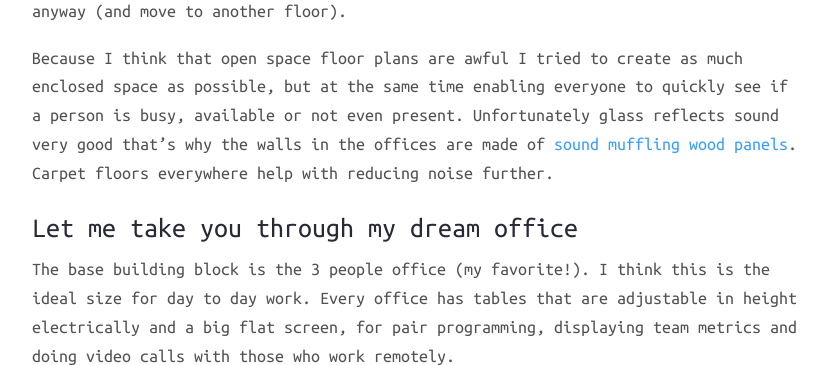
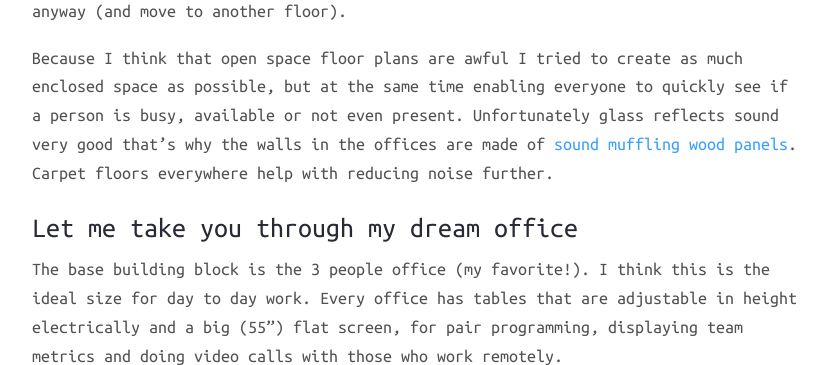
Before and after one commit to coderbyheart/blog, a Jekyll site: the page built from _posts/2017-04-27-office-design-by-an-office-hater.md, in a window 1280 px wide and 900 px high, scrolled down 1372 px, cut to the strip 0-365 px from the top of the window. Shown: the whole strip, without its empty margins (224-1051 px from the left). Built offline with Jekyll 4.4.1, drawn with Linux system fonts in a browser that asks for light colours; nearby versions of some CDN libraries; comment, search, counter and statistics services are not loaded; some of the changed text lies outside the part shown.

Commit message:
Update 2017-04-27-office-design-by-an-office-hater.md
Hint on screens.

```diff
--- a/_posts/2017-04-27-office-design-by-an-office-hater.md
+++ b/_posts/2017-04-27-office-design-by-an-office-hater.md
@@ -26,7 +26,7 @@
 
 ## Let me take you through my dream office
 
-The base building block is the 3 people office (my favorite!). I think this is the ideal size for day to day work. Every office has tables that are adjustable in height electrically and a big flat screen, for pair programming, displaying team metrics and doing video calls with those who work remotely.
+The base building block is the 3 people office (my favorite!). I think this is the ideal size for day to day work. Every office has tables that are adjustable in height electrically and a big (55") flat screen, for pair programming, displaying team metrics and doing video calls with those who work remotely.
 
 ![3 people office](./uploads/2017/fantasy-office/v2/3-people-office-2k.jpg)
 
```
Also changed, not shown: other parts of _posts/2017-04-27-office-design-by-an-office-hater.md (+1 -1 lines).
